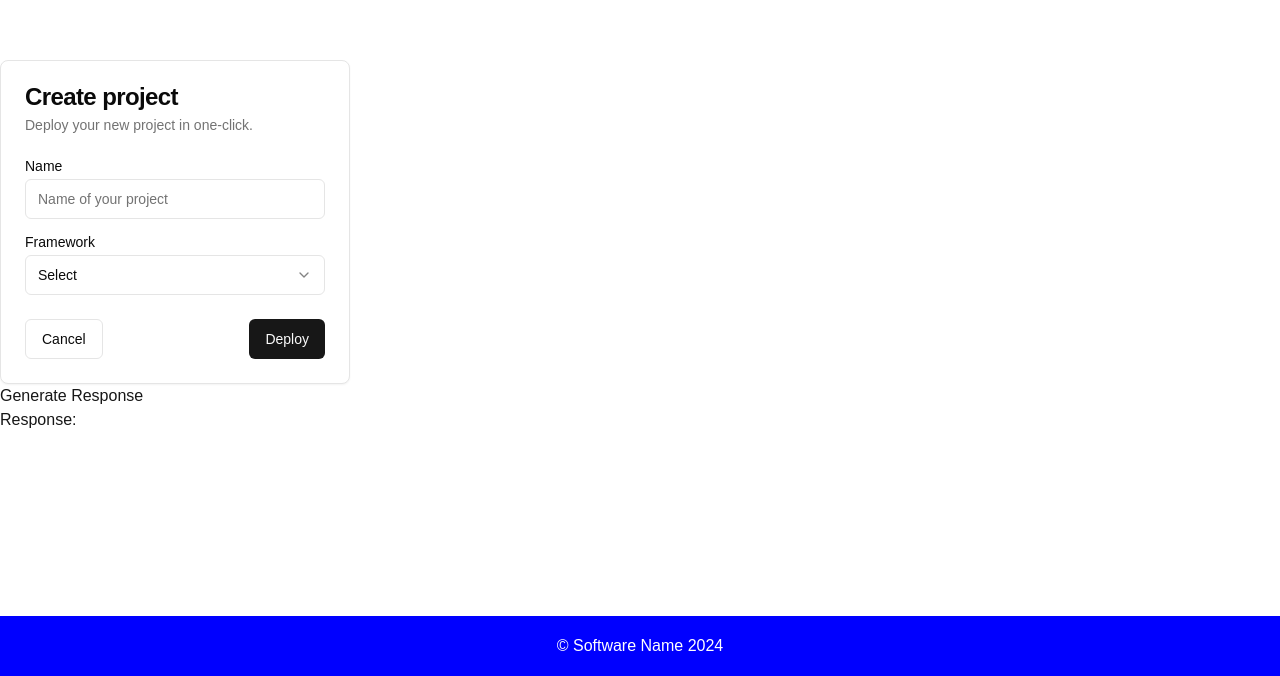
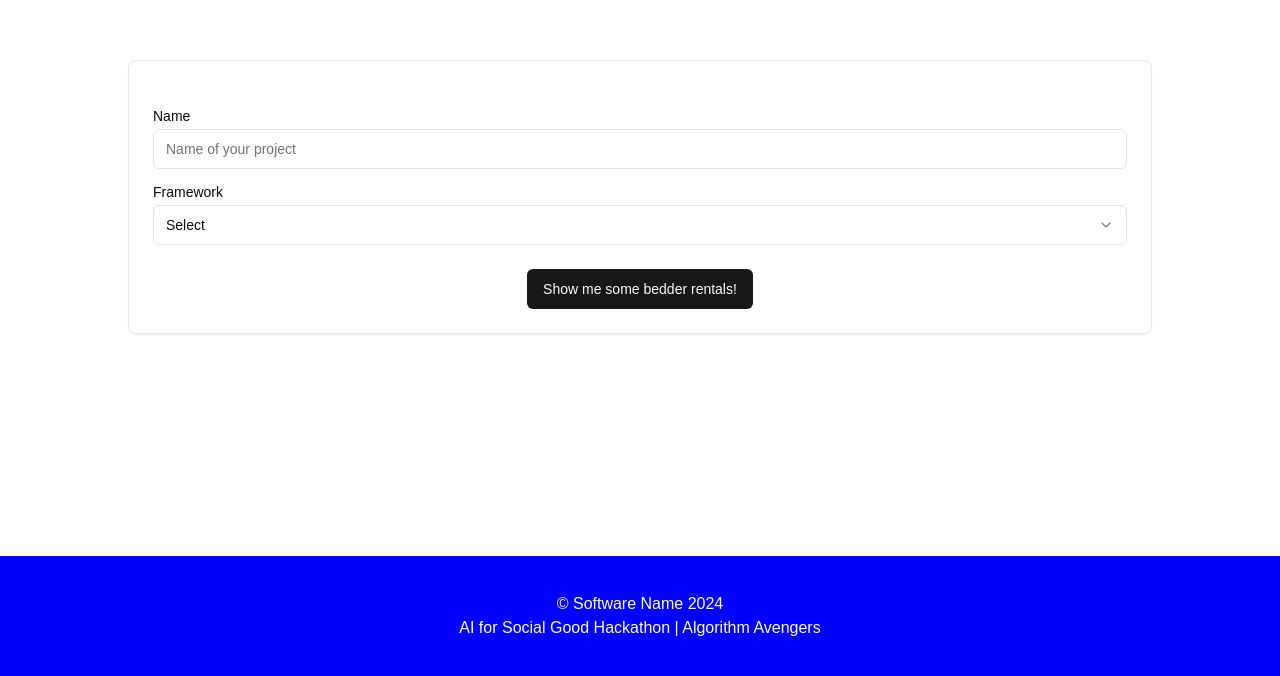
Before and after one commit to KeeranNaidu12/AiHackathon2024, a Next.js app in the folder housinghoudini/: page / in a window 1280 px wide. Shown: the part 124-800 px from the top of the page. Built offline with nearby package versions, Linux system fonts and the light colour scheme.

Commit message:
Moving handleClick to UserDataForm and attaching to button

```diff
--- a/housinghoudini/src/app/page.js
+++ b/housinghoudini/src/app/page.js
@@ -8,39 +8,16 @@ import { useState } from 'react';
 
 
 function Home() {
-  const [response, setResponse] = useState('');
 
-  const handleClick = async () => {
-    const studentPreferences = "21, male. Budget: $1200 a month. Prefers furnished room and likes movies";
-    const listingDesc = "A cozy 2-bedroom apartment with a beautiful view near a movie theatre";
 
-    try {
-      const res = await fetch('/api', {
-        method: 'POST',
-        headers: {
-          'Content-Type': 'application/json'
-        },
-        body: JSON.stringify({
-          studentPreferences,
-          listingDesc
-        })
-      });
 
-      const data = await res.json();
-      setResponse(data.result);
-    } catch (error) {
-      console.error('Error:', error);
-    }
-  };
   return (
     <div>
       <Header
         title="Find a property that fits just right!"
         subtitle="Enter your preferences below"
       />
-      <UserDataForm />
-      <button onClick={handleClick}>Generate Response</button>
-      <p>Response: {response}</p>
+      <UserDataForm/>
       <Footer />
     </div>
   );
--- a/housinghoudini/src/components/Footer.jsx
+++ b/housinghoudini/src/components/Footer.jsx
@@ -8,18 +8,20 @@ const footerStyle = { // Temp style
   textAlign: "center",
   position: "fixed",
   display: "flex",
+  flexDirection: "column",
   alignItems: "center",
   justifyContent: "center",
   left: "0",
   bottom: "0",
   width: "100%",
-  height: "60px",
+  height: "15%",
 };
 
 function Footer() {
   return (
     <div style={footerStyle}>
-      <h1>© Software Name {year}</h1>
+      <p>© Software Name {year}</p>
+      <p>AI for Social Good Hackathon | Algorithm Avengers</p>
     </div>
   );
 }
--- a/housinghoudini/src/components/UserDataForm.jsx
+++ b/housinghoudini/src/components/UserDataForm.jsx
@@ -18,17 +18,43 @@ import {
   SelectValue,
 } from "@/components/ui/select";
 
-function UserDataForm() {
+function UserDataForm({clickHandler}) {
+  const handleClick = async () => {
+    const studentPreferences = "21, male. Budget: $1200 a month. Prefers furnished room and likes movies";
+    const listingDesc = "A cozy 2-bedroom apartment with a beautiful view near a movie theatre";
 
-      return (
-        <div>
-      <Card className="w-[350px]">
-        <CardHeader>
-          <CardTitle>Create project</CardTitle>
+    try {
+      const res = await fetch('/api', {
+        method: 'POST',
+        headers: {
+          'Content-Type': 'application/json'
+        },
+        body: JSON.stringify({
+          studentPreferences,
+          listingDesc
+        })
+      });
+
+      const data = await res.json();
+      // TODO: pass to results pages
+    } catch (error) {
+      console.error('Error:', error);
+    }
+    console.log( "Button clicked" );
+  };
+
+
+  return (
+    <div className="flex items-center justify-center">
+      <Card className="w-[80%]">
+        {/* Commented out, will add if feel needed */}
+        {/* <CardHeader>
+          <CardTitle>Edit your </CardTitle>
           <CardDescription>
             Deploy your new project in one-click.
           </CardDescription>
-        </CardHeader>
+        </CardHeader> */}
+        <CardHeader></CardHeader> {/* Added for default padding */}
         <CardContent>
           <form>
             <div className="grid w-full items-center gap-4">
@@ -53,9 +79,8 @@ function UserDataForm() {
             </div>
           </form>
         </CardContent>
-        <CardFooter className="flex justify-between">
-          <Button variant="outline">Cancel</Button>
-          <Button>Deploy</Button>
+        <CardFooter className="flex justify-center">
+          <Button onClick={handleClick}>Show me some bedder rentals!</Button>
         </CardFooter>
       </Card>
     </div>
```
